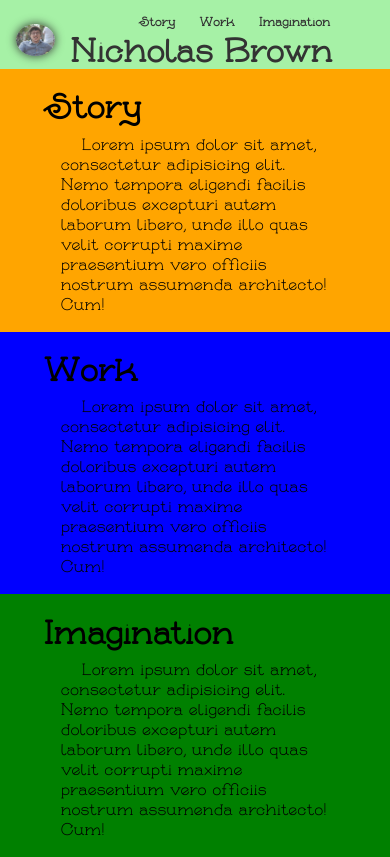
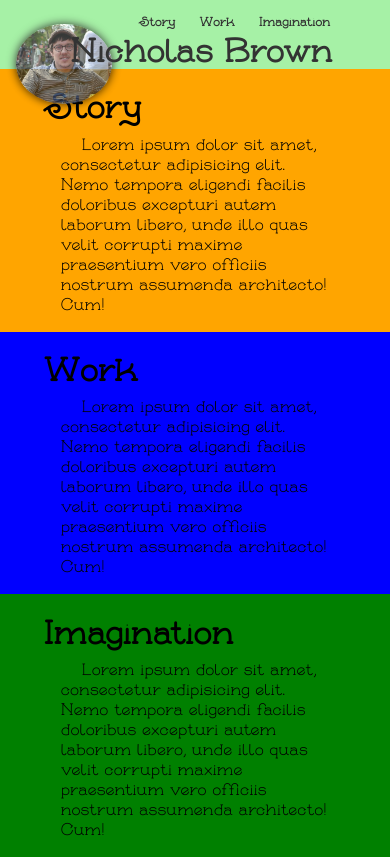
Before and after one commit to nikthequik/nikthequik, a plain HTML site: page index.html in a window 390 px wide. In both pictures the pointer is over the picture 32 px from the left and 37 px from the top of the page. Drawn offline with nearby package versions, Linux system fonts and the light colour scheme.

Commit message:
-adjust profile-pic size

```diff
--- a/css/main.css
+++ b/css/main.css
@@ -62,15 +62,15 @@ h1 {
 #profile-pic {
 	border-radius: 50%;
 	position: relative;
-	width: 5%;
+	width: 4em;
 	margin: 1em;
 	box-shadow: 0px 0px 10px;
 	transition: width 0.5s;
 }
 
 #profile-pic:hover {
-	width: 10%;
 	opacity: 1;
+	width: 6em;
 }
 
 #title {
@@ -165,7 +165,7 @@ h1 {
 	}
 } */
 
-@media (max-width: 800px) {
+@media (max-width: 826px) {
 	body {
 		padding-top: 0.8em;
 	}
@@ -194,7 +194,7 @@ h1 {
 		margin: .5em 1em;
 	}
 	#profile-pic:hover {
-		width: :15%;
+		width: :4em;
 
 	}
 
```
